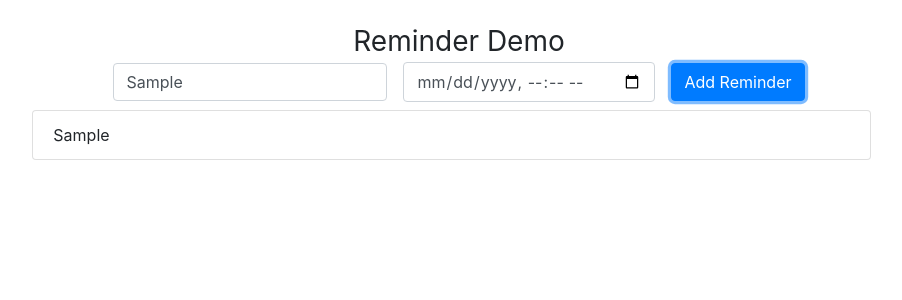
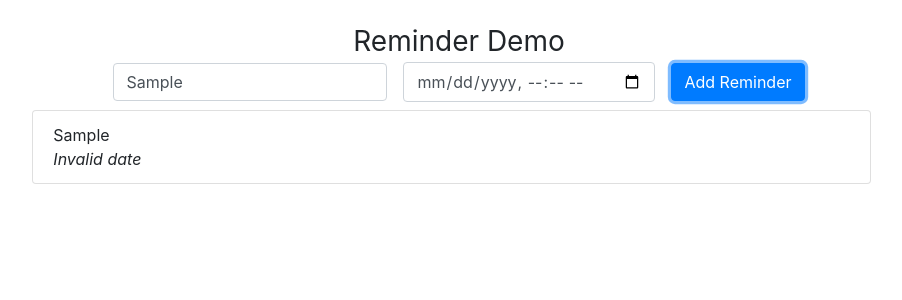
Before and after one commit to gglin26594/reminder-demo, a React (Create React App) app: page / in a window 1280 px wide. Both pictures are taken after typing "Sample" into the empty fields and a click on the button "Add Reminder". Shown: the top 300 px of the page, without its empty margins (181-1083 px from the left). Built offline with nearby package versions, Linux system fonts and the light colour scheme.

Commit message:
add lib moment to calculate the time

```diff
--- a/package.json
+++ b/package.json
@@ -3,6 +3,7 @@
   "version": "0.1.0",
   "private": true,
   "dependencies": {
+    "moment": "^2.22.2",
     "react": "^16.4.2",
     "react-dom": "^16.4.2",
     "react-redux": "^5.0.7",
--- a/src/components/App.js
+++ b/src/components/App.js
@@ -2,6 +2,7 @@ import React, { Component } from "react";
 import { addReminder } from "../actions";
 import { connect } from "react-redux";
 import PropTypes from "prop-types";
+import moment  from "moment";
 
 class App extends Component {
   constructor(props) {
@@ -35,7 +36,7 @@ class App extends Component {
               <div className="list_item">
                 <div>{reminder.text}</div>
                 <div>
-                  <em>{reminder.time}</em>
+                  <em>{moment(new Date(reminder.time)).fromNow()}</em>
                 </div>
               </div>
             </li>
```
Also changed, not shown: 1 other file (tests, documents, lock files or other folders).
